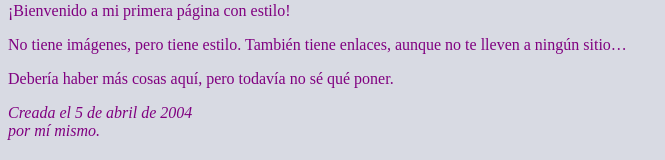
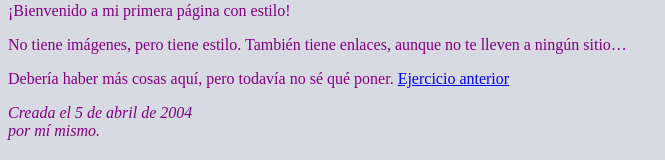
Before and after one commit to agonzalezdecroly/hosting, a plain HTML site: page index.html in a window 1280 px wide. Shown: the part 166-326 px from the top of the page, without its empty margins (0-665 px from the left). Drawn offline with Linux system fonts and the light colour scheme.

Commit message:
Update index.html

```diff
--- a/index.html
+++ b/index.html
@@ -32,6 +32,8 @@ ningún sitio…
 <p>Debería haber más cosas aquí, pero todavía no sé
 qué poner.
 
+ 		<a href="/horario.html">Ejercicio anterior</a>
+
 <!-- Firma y fecha de la página, ¡sólo por cortesía! -->
 <address>Creada el 5 de abril de 2004<br>
   por mí mismo.</address>
```
